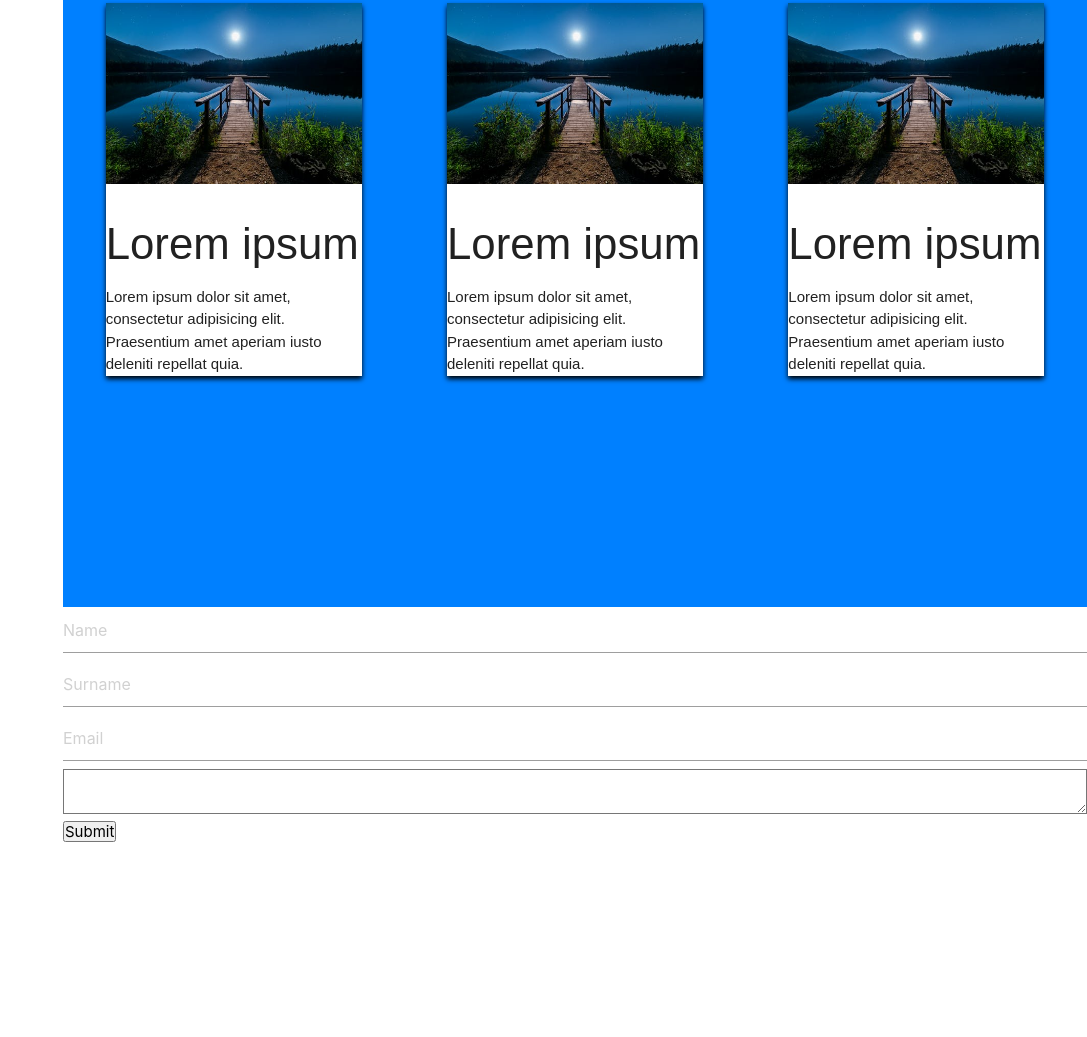
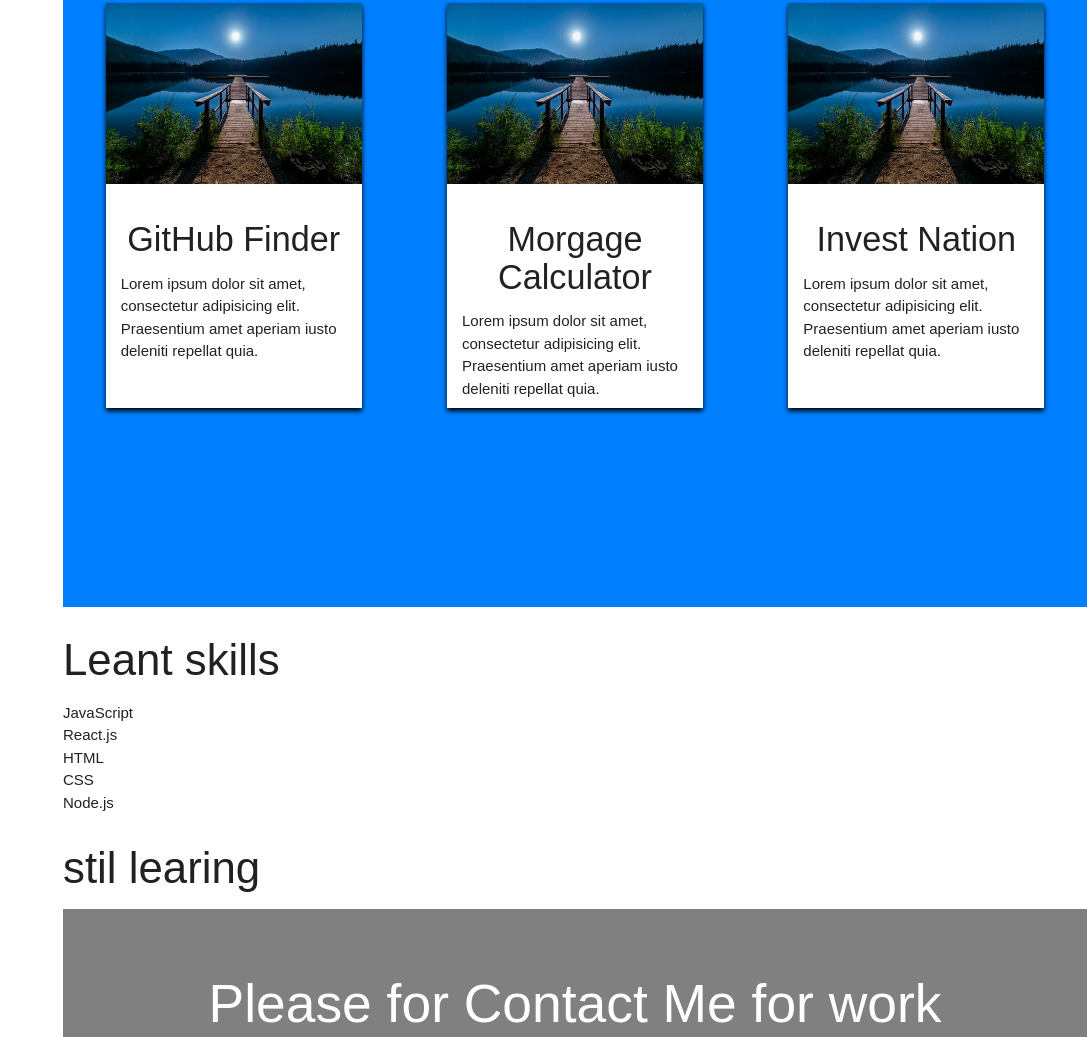
Before and after one commit to Leletungalo/myPortfolio, a website: page public/index.html in a window 1280 px wide. Shown: the part 913-1950 px from the top of the page, without its empty margins (193-1280 px from the left). Drawn offline with nearby package versions, Linux system fonts and the light colour scheme.

Commit message:
made backend

```diff
--- /dev/null
+++ b/backend/index.js
@@ -0,0 +1,3 @@
+const express = require("express");
+
+const app = express.app();
--- a/public/CSS/stayle.css
+++ b/public/CSS/stayle.css
@@ -7,6 +7,8 @@
 body{
     font-family: Arial, Helvetica, sans-serif;
     display: flex;
+    padding: 0;
+    overflow-x: hidden;
 }
 
 aside{
@@ -45,6 +47,7 @@ main{
     display: flex;
     width: 80%;
     margin-left: 20%;
+    margin-right: 0;
     flex-direction: column;
 }
 
@@ -92,18 +95,60 @@ main{
 }
 
 .projectDisplay{
-
     display: flex;
     justify-content: space-around;
-
 }
 
 .con{
     width: 25%;
     box-shadow: 0 3px 5px black;
     background-color: white;
+
 }
 
 .con .projectImage{
     width: 100%;
 }
+
+.projectInfo{
+    padding: 0.5em 1em;
+}
+
+/*form */
+#contact{
+    background-color: grey;
+    padding: 2em 3em;
+}
+
+#contact form{
+
+    display: grid;
+    gap: 20px;
+    grid-template-areas: "name surname"
+                          "email email"
+                          "masange masange";
+}
+
+#name{
+    grid-area: name;
+    background-color:white;
+    color: black;
+}
+
+#surname{
+    grid-area: surname;
+    background-color:white;
+    color: black;
+}
+
+#email{
+    grid-area: email;
+    background-color:white;
+    color: black;
+}
+
+#massage{
+    grid-area: masange;
+    background-color:white;
+    color: black;
+}
--- a/public/index.html
+++ b/public/index.html
@@ -15,7 +15,8 @@
 </head>
 <body>
     <aside class="grey darken-3">
-        <img src="./images/profile.JPG" alt="" class="profilePicture circle .center-align responsive-img  ">
+        <img src="./images/profile.JPG" alt="" class="profilePicture circle center-align responsive-img  ">
+        <h4 class="center-align white-text" >Leletu Ngalo</h4>
         <div class="socialMedia">
             <a href="https://www.facebook.com/profile.php?id=100004291548249" target="_blank" class="socialMediaLinks" ><img src="./images/facebook.svg" class="imageIcon hoverable" alt="" srcset=""></a>
             <a href="https://github.com/Leletungalo" target="_blank" class="socialMediaLinks"><img src="./images/github.svg" class="imageIcon hoverable" alt="" srcset=""></a>
@@ -40,9 +41,9 @@
                 <div class="con">
                     <img src="./images/photo.jpeg" alt="" class="projectImage">
                     <div class="projectInfo">
-                        <h3 class="projectHeading">
-                            Lorem ipsum
-                        </h3>
+                        <h4 class="projectHeading center-align">
+                            GitHub Finder
+                        </h4>
                         <p class="projectDiscription">
                             Lorem ipsum dolor sit amet, consectetur adipisicing elit. Praesentium amet aperiam iusto deleniti repellat quia.
                         </p>
@@ -52,9 +53,9 @@
                 <div class="con">
                     <img src="./images/photo.jpeg" alt="" class="projectImage">
                     <div class="projectInfo">
-                        <h3 class="projectHeading">
-                            Lorem ipsum
-                        </h3>
+                        <h4 class="projectHeading center-align">
+                            Morgage Calculator
+                        </h4>
                         <p class="projectDiscription">
                             Lorem ipsum dolor sit amet, consectetur adipisicing elit. Praesentium amet aperiam iusto deleniti repellat quia.
                         </p>
@@ -64,9 +65,9 @@
                 <div class="con">
                     <img src="./images/photo.jpeg" alt="" class="projectImage">
                     <div class="projectInfo">
-                        <h3 class="projectHeading">
-                            Lorem ipsum
-                        </h3>
+                        <h4 class="projectHeading center-align">
+                            Invest Nation
+                        </h4>
                         <p class="projectDiscription">
                             Lorem ipsum dolor sit amet, consectetur adipisicing elit. Praesentium amet aperiam iusto deleniti repellat quia.
                         </p>
@@ -74,18 +75,33 @@
                 </div>
             </div>
         </section>
-        <section id="skills"></section>
+        <section id="skills">
+            <div>
+                <h3>Leant skills</h3>
+                <ul>
+                    <li>JavaScript</li>
+                    <li>React.js</li>
+                    <li>HTML</li>
+                    <li>CSS</li>
+                    <li>Node.js</li>
+                </ul>
+            </div>
+            <div>
+                <h3>stil learing</h3>
+            </div>
+        </section>
         <section id="contact">
+            <h2 class="center-align white-text">Please for Contact Me for work</h2>
             <form action="contact" method="POST" >
-                <input type="text" placeholder="Name" class="cantactDetails">
-                <input type="text" placeholder="Surname" class="cantactDetails">
-                <input type="email" placeholder="Email" class="cantactDetails">
-                <textarea name="message" id="" cols="30" rows="10"></textarea>
-                <input type="button" value="Submit" class="submit">
-
+                <input type="text" placeholder="Name" id="name" class="cantactDetails" >
+                <input type="text" placeholder="Surname" id="surname" class="cantactDetails">
+                <input type="email" placeholder="Email" id="email" class="cantactDetails">
+                <textarea placeholder="Massange" name="message" id="massage" cols="30" rows="50"></textarea>
+                <div>
+                    <input type="submit" value="Submit" class=" waves-effect  btn">
+                </div>
             </form>
         </section>
-        <div style=" height: 500px; "></div>
     </main>
     <!-- Compiled and minified JavaScript -->
     <script src="https://cdnjs.cloudflare.com/ajax/libs/materialize/1.0.0/js/materialize.min.js"></script>
```
Also changed, not shown: package.json (added, +22 -0 lines), 1 other file.
